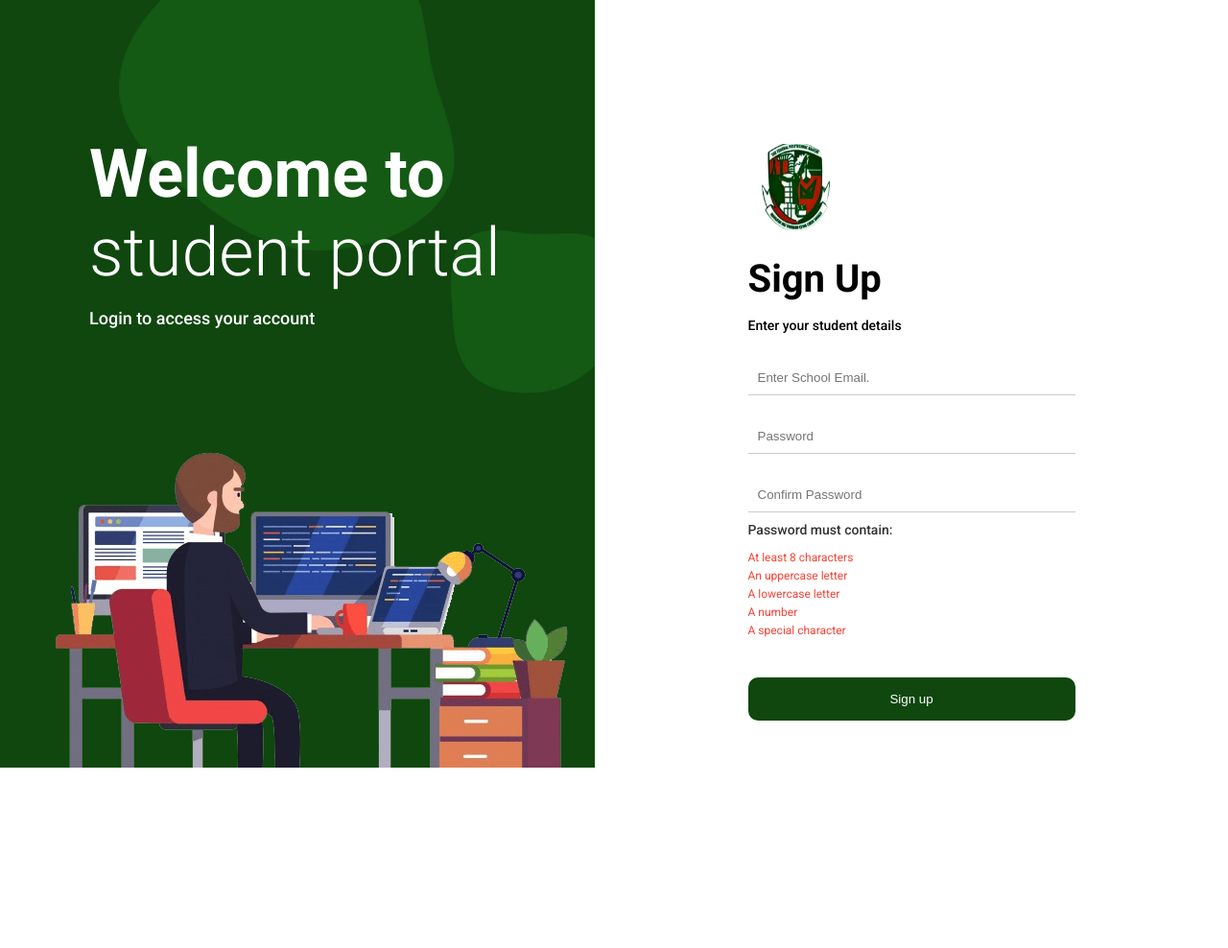
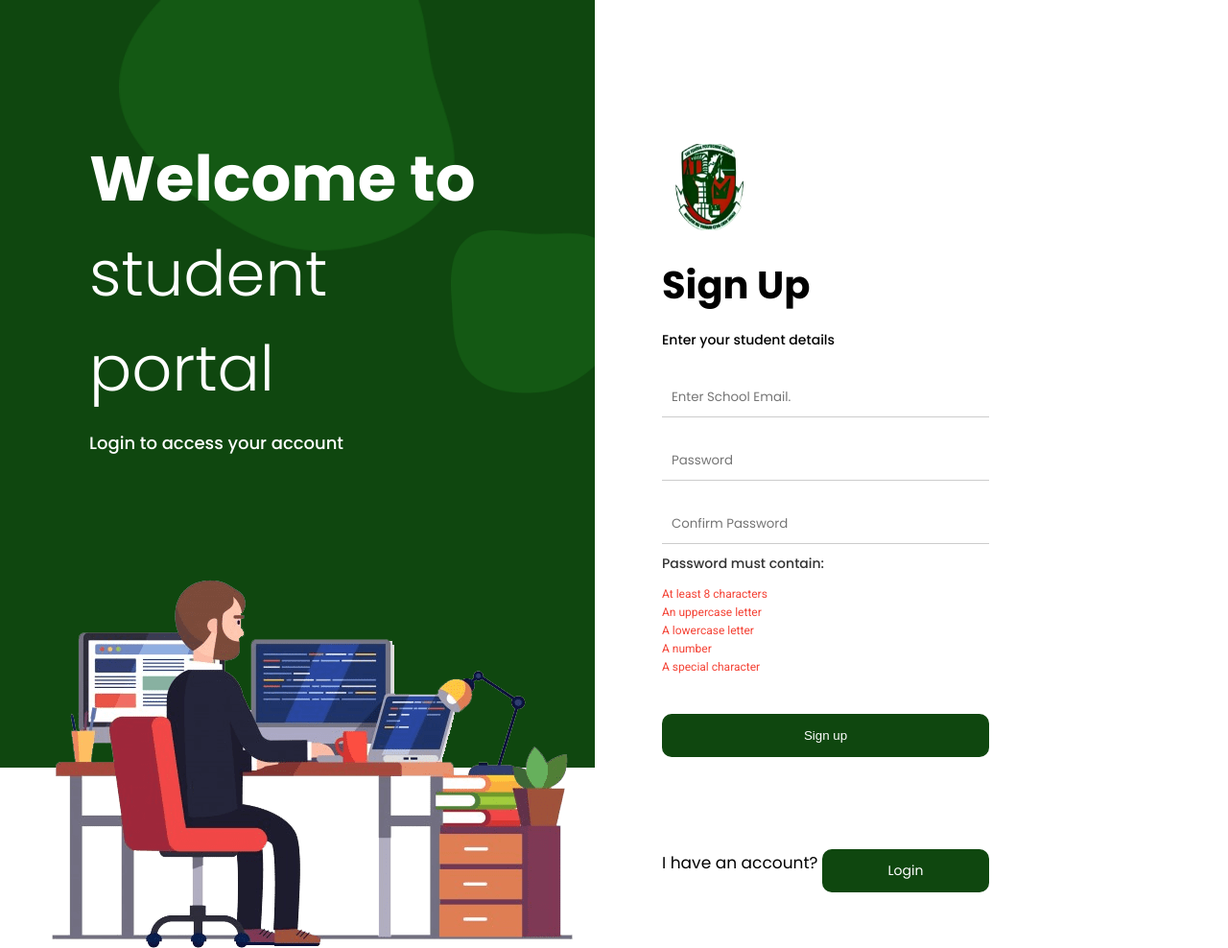
Before and after one commit to ShedrachJonah11/fptb-dep-portal, a plain HTML site: page pages/signup.html in a window 1280 px wide. Shown: the whole page at 96% size. Before the commit the page ends 800 px from the top, so only its background shows below. Drawn offline with Linux system fonts and the light colour scheme.

Commit message:
feat: change all font to poppins

```diff
--- a/pages/signup.html
+++ b/pages/signup.html
@@ -6,6 +6,12 @@
     <link rel="stylesheet" href="/styles/signup.css" />
     <link
       href="https://fonts.googleapis.com/css2?family=Roboto:wght@300;400;500;700&display=swap"
+      rel="stylesheet"
+    />
+    <link rel="preconnect" href="https://fonts.googleapis.com" />
+    <link rel="preconnect" href="https://fonts.gstatic.com" crossorigin />
+    <link
+      href="https://fonts.googleapis.com/css2?family=Poppins:ital,wght@0,100;0,200;0,300;0,400;0,500;0,600;0,700;0,800;0,900;1,100;1,200;1,300;1,400;1,500;1,600;1,700;1,800;1,900&display=swap"
       rel="stylesheet"
     />
     <title>Signup</title>
--- a/styles/signup.css
+++ b/styles/signup.css
@@ -10,7 +10,6 @@ body {
 .container {
   display: flex;
   width: 100%;
-  overflow-y: auto;
 }
 
 .badge {
@@ -21,7 +20,6 @@ body {
 .login-details {
   flex: 1;
   padding: 20px;
-  overflow-y: auto;
 }
 
 .green-background {
@@ -36,11 +34,12 @@ body {
 
 .green-background h1 {
   color: #fff;
-  font-size: 70px;
+  font-size: 4.1rem;
   font-weight: 700;
-  font-family: "Roboto", sans-serif;
   position: relative;
   z-index: 2;
+  font-family: "Poppins", sans-serif;
+  height: 100%;
 }
 
 .thin-text {
@@ -52,6 +51,7 @@ body {
   font-weight: 500;
   font-size: 18px;
   margin-top: -30px;
+  font-family: "Poppins", sans-serif;
 }
 
 .bubble1 {
@@ -84,12 +84,12 @@ body {
   width: 55%;
   flex-direction: column;
   display: flex;
-  margin: auto;
+  margin: 50px;
   margin-top: 130px;
 }
 
 .form-contain h1 {
-  font-family: "Roboto", sans-serif;
+  font-family: "Poppins", sans-serif;
   font-weight: 700;
   font-size: 40px;
 }
@@ -98,6 +98,7 @@ body {
   margin-top: -10px;
   font-weight: 500;
   font-size: 14px;
+  font-family: "Poppins", sans-serif;
 }
 
 .form-contain input {
@@ -109,6 +110,7 @@ body {
   border-radius: 0;
   background-color: transparent;
   outline: none;
+  font-family: "Poppins", sans-serif;
 }
 
 .password-requirements {
@@ -148,6 +150,7 @@ body {
 .login-button a {
   text-decoration: none;
   color: white;
+  font-family: "Poppins", sans-serif;
 }
 
 .login-button:hover {
@@ -168,6 +171,7 @@ body {
   text-align: center;
   cursor: pointer;
   text-decoration: none;
+  font-family: "Poppins", sans-serif;
 }
 
 .signup-button:hover {
@@ -178,12 +182,13 @@ body {
   display: flex;
   justify-content: space-between;
   align-items: center;
-  margin-top: 100px;
+  margin-top: 80px;
 }
 
 .accRow h2 {
   font-size: 17px;
   font-weight: 400;
+  font-family: "Poppins", sans-serif;
 }
 
 /* Toast messages */
@@ -275,6 +280,7 @@ body {
   .form-contain {
     width: 100%;
     margin-top: 50px;
+    margin: auto;
   }
 
   .form-contain h1 {
@@ -328,7 +334,8 @@ body {
 
   .form-contain {
     width: 100%;
-    margin-top: 80px;
+    margin-top: 100px;
+    margin: auto;
   }
 
   .form-contain h1 {
```
